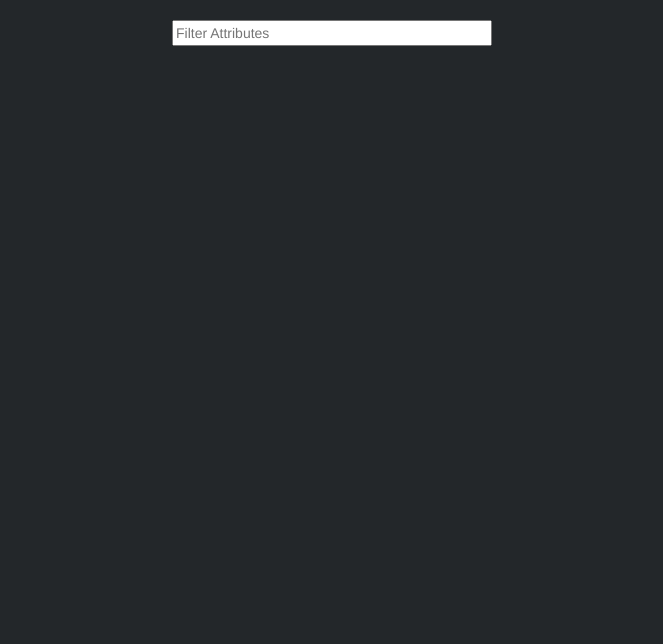
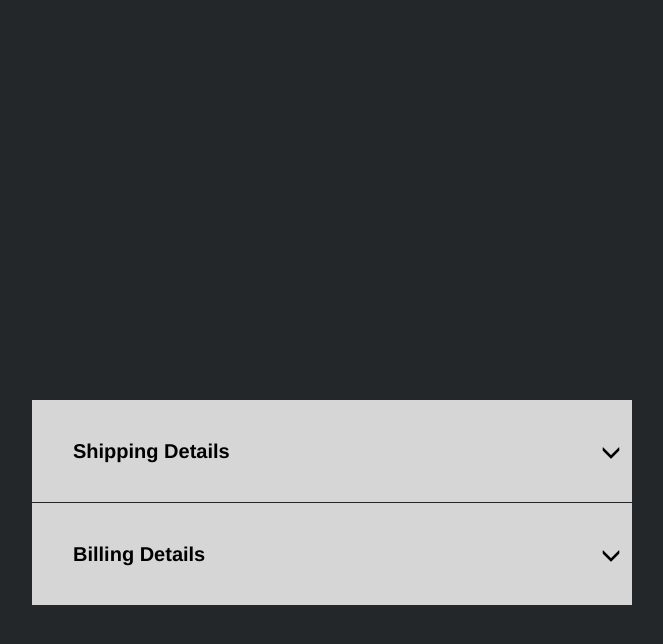
Before and after one commit to SB-FM/angularcourse, an Angular app: page / in a window 1280 px wide. Shown: the top 644 px of the page, without its empty margins (308-971 px from the left). Built offline with nearby package versions, Linux system fonts and the light colour scheme.

Commit message:
added zippy component

```diff
--- a/src/app/app.component.html
+++ b/src/app/app.component.html
@@ -12,4 +12,11 @@
 
 <app-mapview></app-mapview> -->
 
-<app-attributes></app-attributes>
+<!-- <app-attributes></app-attributes> -->
+
+<app-zippy title="Shipping Details">
+    Shipping Details Content
+</app-zippy>
+<app-zippy title="Billing Details">
+    Billing Details Content
+</app-zippy>
--- a/src/app/app.module.ts
+++ b/src/app/app.module.ts
@@ -13,6 +13,7 @@ import { ChildTextBoxComponentComponent } from './child-text-box-component/child
 import { AttributesComponent } from './attributes/attributes.component';
 import { SearchPipe } from './search.pipe';
 import { UnselectedPipe } from './unselected.pipe';
+import { ZippyComponent } from './zippy/zippy.component';
 
 
 @NgModule({
@@ -28,7 +29,8 @@ import { UnselectedPipe } from './unselected.pipe';
     ChildTextBoxComponentComponent,
     AttributesComponent,
     SearchPipe,
-    UnselectedPipe
+    UnselectedPipe,
+    ZippyComponent
   ],
   imports: [
     BrowserModule,
--- /dev/null
+++ b/src/app/zippy/zippy.component.html
@@ -0,0 +1,9 @@
+<div class="container">
+  <a class="title" (click)="onExpand()">
+    {{title}}
+    <span [class]="isExpanded ? 'glyphicon glyphicon-menu-up':'glyphicon glyphicon-menu-down'"> </span>
+  </a>
+  <div *ngIf="isExpanded" class="details">
+   <ng-content></ng-content>
+  </div>
+</div>
--- /dev/null
+++ b/src/app/zippy/zippy.component.scss
@@ -0,0 +1,43 @@
+.container{
+    margin:0;
+    padding:0;
+
+    display: flex;
+    flex-direction: column;
+    align-items: flex-start;
+    margin:auto;
+    justify-content: center;
+    min-height:100px;
+    width: 600px;
+    position: relative;
+    top:400px;
+    background: #d6d6d6;
+    border: 1px solid #d6d6d6;
+    margin-bottom: 1px;
+}
+
+.title,.details{
+    padding-left: 40px;
+    display: flex;
+    align-items: center;
+    text-decoration: none;
+    min-height: 100px;
+    color:black;
+    font-size: 20px;
+    font-weight: 700;
+    width: 100%;
+    flex: 1 1;
+}
+
+.details{
+   font-weight: 500;
+   background-color: #fff;
+}
+span{
+    flex:1 1 ;
+    text-align: end;
+    margin-right:10px;
+
+
+
+}
--- /dev/null
+++ b/src/app/zippy/zippy.component.ts
@@ -0,0 +1,19 @@
+import { Component, OnInit, Input } from '@angular/core';
+
+@Component({
+  selector: 'app-zippy',
+  templateUrl: './zippy.component.html',
+  styleUrls: ['./zippy.component.scss']
+})
+export class ZippyComponent implements OnInit {
+  @Input() title;
+  isExpanded:boolean = false;
+  constructor() { }
+
+  ngOnInit() {
+  }
+
+  onExpand(){
+    this.isExpanded = !this.isExpanded;
+  }
+}
```
Also changed, not shown: 1 other file (tests, documents, lock files or other folders).
